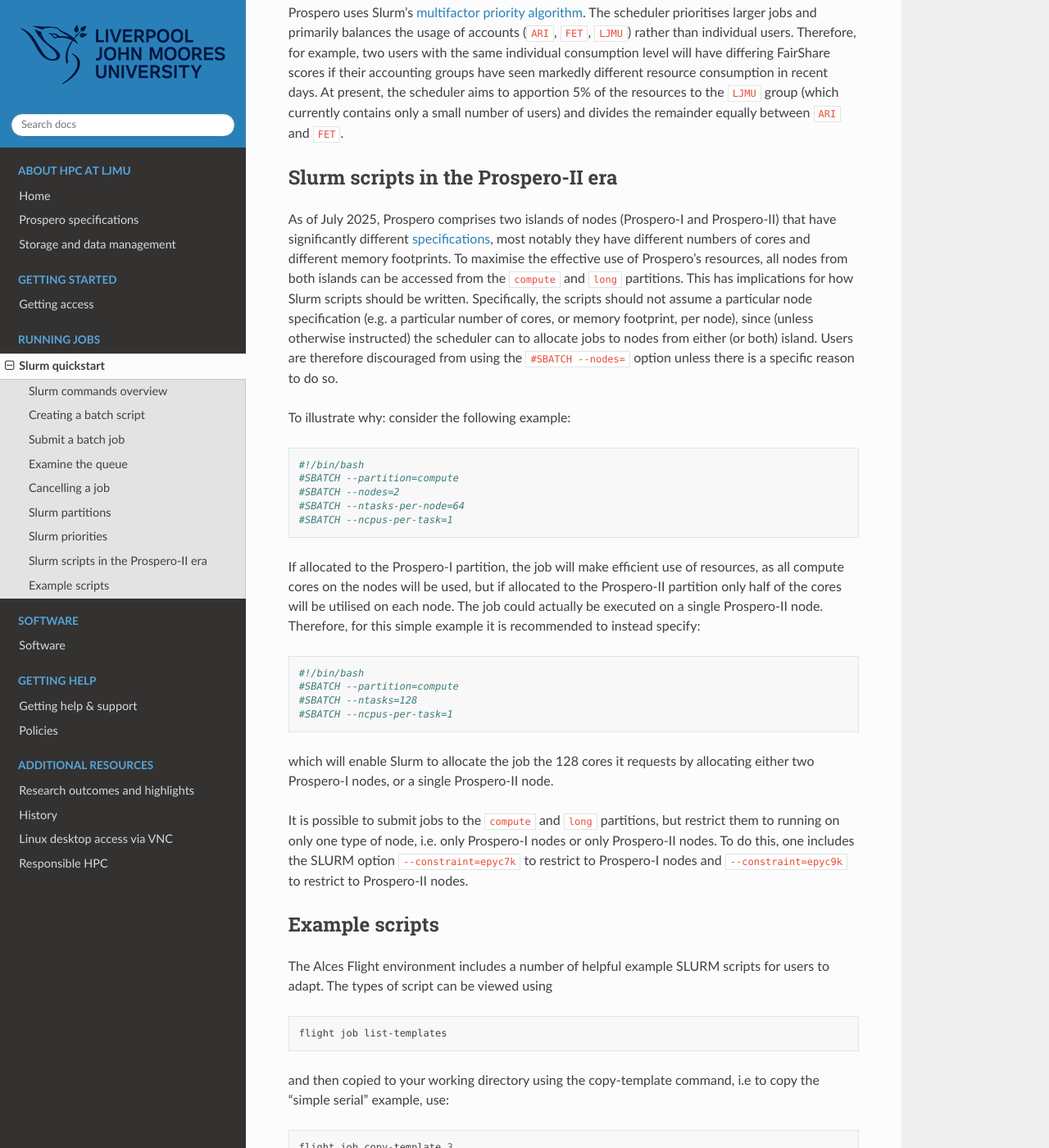
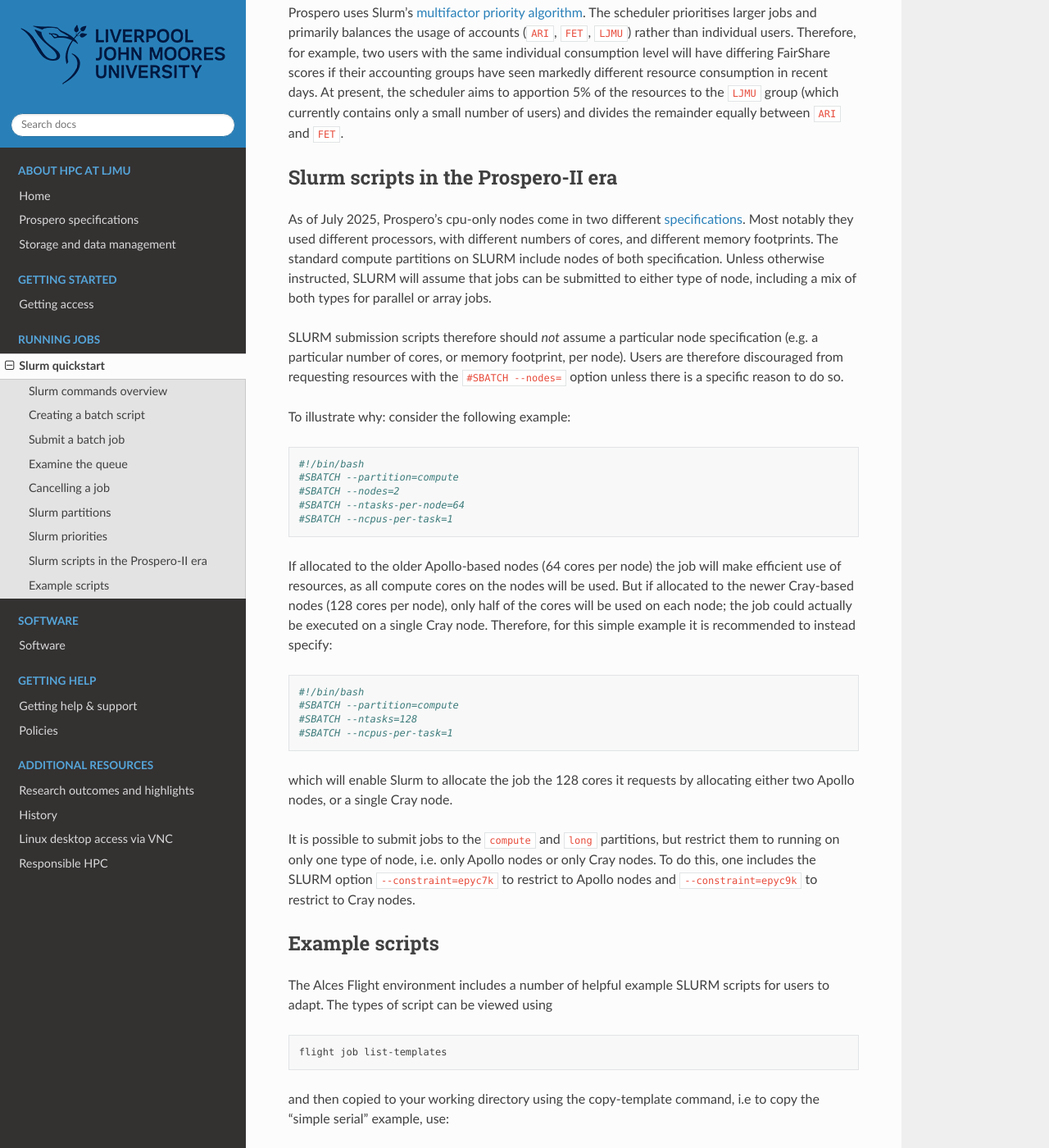
Before and after one commit to astrcrai/prospero-docs, a Sphinx documentation site: the page built from docs/source/scheduler.rst, in a window 1280 px wide and 1400 px high, scrolled down 4652 px. Shown: the whole window at 82% size. Built offline with Sphinx 7.4.7 and the Read the Docs theme 3.1.0, drawn with Linux system fonts in a browser that asks for light colours.

Commit message:
Update scheduler.rst

```diff
--- a/docs/source/scheduler.rst
+++ b/docs/source/scheduler.rst
@@ -196,7 +196,9 @@
 Slurm scripts in the Prospero-II era
 =======================
 
-As of July 2025, Prospero comprises two islands of nodes (Prospero-I and Prospero-II) that have significantly different `specifications <https://prospero-docs.readthedocs.io/en/latest/specifications.html>`_, most notably they have different numbers of cores and different memory footprints. To maximise the effective use of Prospero's resources, all nodes from both islands can be accessed from the ``compute`` and ``long`` partitions. This has implications for how Slurm scripts should be written. Specifically, the scripts should not assume a particular node specification (e.g. a particular number of cores, or memory footprint, per node), since (unless otherwise instructed) the scheduler can to allocate jobs to nodes from either (or both) island. Users are therefore discouraged from using the ``#SBATCH --nodes=`` option unless there is a specific reason to do so.
+As of July 2025, Prospero's cpu-only nodes come in two different `specifications <https://prospero-docs.readthedocs.io/en/latest/specifications.html>`_. Most notably they used different processors, with different numbers of cores, and different memory footprints. The standard compute partitions on SLURM include nodes of both specification. Unless otherwise instructed, SLURM will assume that jobs can be submitted to either type of node, including a mix of both types for parallel or array jobs.
+
+SLURM submission scripts therefore should *not* assume a particular node specification (e.g. a particular number of cores, or memory footprint, per node). Users are therefore discouraged from requesting resources with the ``#SBATCH --nodes=`` option unless there is a specific reason to do so.
 
 To illustrate why: consider the following example:
 
@@ -208,7 +210,7 @@
     #SBATCH --ntasks-per-node=64
     #SBATCH --ncpus-per-task=1
 
-If allocated to the Prospero-I partition, the job will make efficient use of resources, as all compute cores on the nodes will be used, but if allocated to the Prospero-II partition only half of the cores will be utilised on each node. The job could actually be executed on a single Prospero-II node. Therefore, for this simple example it is recommended to instead specify:
+If allocated to the older Apollo-based nodes (64 cores per node) the job will make efficient use of resources, as all compute cores on the nodes will be used. But if allocated to the newer Cray-based nodes (128 cores per node), only half of the cores will be used on each node; the job could actually be executed on a single Cray node. Therefore, for this simple example it is recommended to instead specify:
 
 .. code-block:: bash
 
@@ -217,9 +219,11 @@
     #SBATCH --ntasks=128
     #SBATCH --ncpus-per-task=1
 
-which will enable Slurm to allocate the job the 128 cores it requests by allocating either two Prospero-I nodes, or a single Prospero-II node.
+which will enable Slurm to allocate the job the 128 cores it requests by allocating either two Apollo nodes, or a single Cray node.
 
-It is possible to submit jobs to the ``compute`` and ``long`` partitions, but restrict them to running on only one type of node, i.e. only Prospero-I nodes or only Prospero-II nodes. To do this, one includes the SLURM option ``--constraint=epyc7k`` to restrict to Prospero-I nodes and ``--constraint=epyc9k`` to restrict to Prospero-II nodes.
+It is possible to submit jobs to the ``compute`` and ``long`` partitions, but restrict them to running on only one type of node, i.e. only Apollo nodes or only Cray nodes. To do this, one includes the SLURM option ``--constraint=epyc7k`` to restrict to Apollo nodes and ``--constraint=epyc9k`` to restrict to Cray nodes.
+
+
 
 
 Example scripts
```
